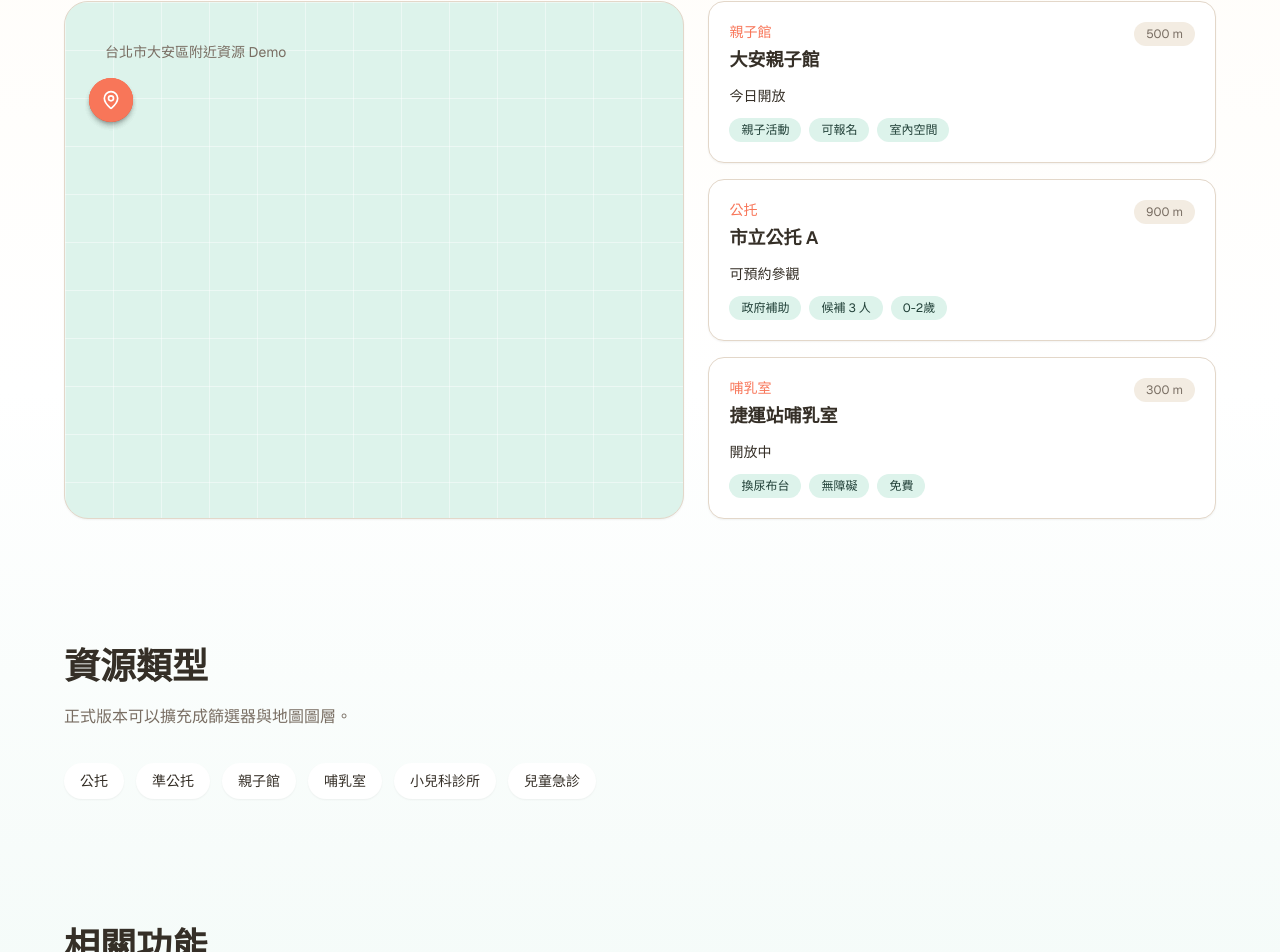
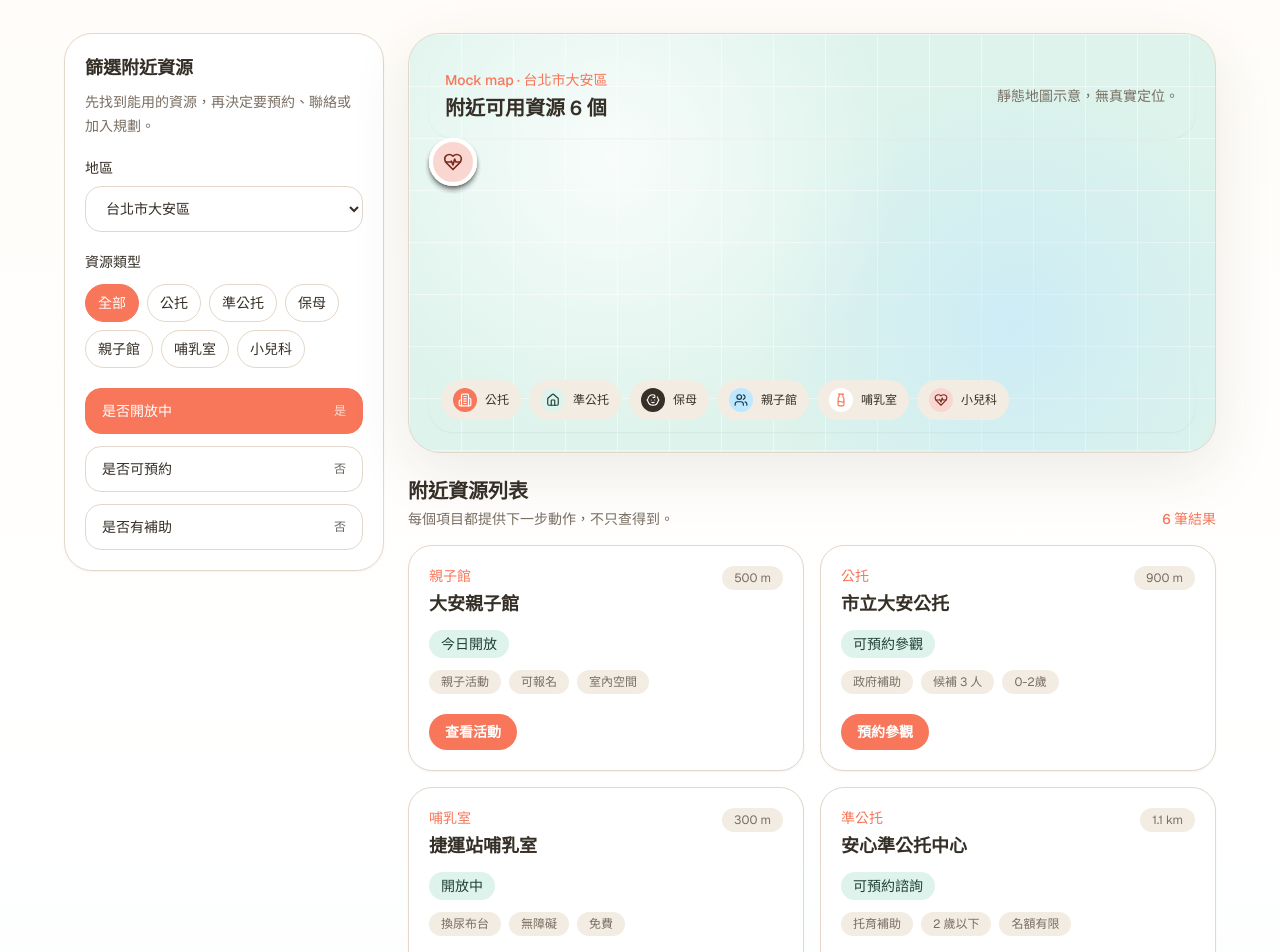
Before and after one commit to Sheng-Yu-Cheng/babymap, a Next.js app: page /resources in a window 1280 px wide. Shown: the part 528-1480 px from the top of the page. Built offline with nearby package versions, Linux system fonts and the light colour scheme.

Commit message:
polish resources

```diff
--- a/src/app/resources/page.tsx
+++ b/src/app/resources/page.tsx
@@ -12,7 +12,7 @@ export default function ResourcesPage() {
       <PageHero
         eyebrow="托育資源地圖"
         title="找到附近可用的育兒支持"
-        description="把托育、親子空間、照護設備與醫療資源放到同一個視角裡，讓社會支持變得可見。"
+        description="把托育、親子空間、照護設備與小兒科資源放到同一個入口，讓育兒支持不只查得到，也用得到。"
       />
       <ResourceMapSection />
       <Section title="資源類型" description="正式版本可以擴充成篩選器與地圖圖層。">
--- a/src/components/sections/ResourceMapSection.tsx
+++ b/src/components/sections/ResourceMapSection.tsx
@@ -1,36 +1,183 @@
-import { MapPin } from "lucide-react";
+"use client";
+
+import { Baby, Building2, HeartPulse, Home, Milk, Users } from "lucide-react";
+import { useMemo, useState } from "react";
 
 import { Section } from "@/components/Section";
 import { childcareResources } from "@/data/babymap";
+import { cn } from "@/lib/utils";
+
+const resourceTypes = ["全部", "公托", "準公托", "保母", "親子館", "哺乳室", "小兒科"];
+
+const markerStyles = {
+  公托: {
+    icon: Building2,
+    className: "bg-primary text-primary-foreground",
+  },
+  準公托: {
+    icon: Home,
+    className: "bg-secondary text-secondary-foreground",
+  },
+  保母: {
+    icon: Baby,
+    className: "bg-foreground text-primary-foreground",
+  },
+  親子館: {
+    icon: Users,
+    className: "bg-accent text-accent-foreground",
+  },
+  哺乳室: {
+    icon: Milk,
+    className: "bg-white text-primary",
+  },
+  小兒科: {
+    icon: HeartPulse,
+    className: "bg-[#f9d7d0] text-[#7a2c20]",
+  },
+};
+
+function getMarkerStyle(type: string) {
+  return markerStyles[type as keyof typeof markerStyles] ?? markerStyles.親子館;
+}
 
 export function ResourceMapSection() {
+  const [region, setRegion] = useState("台北市大安區");
+  const [resourceType, setResourceType] = useState("全部");
+  const [openOnly, setOpenOnly] = useState(true);
+  const [reservableOnly, setReservableOnly] = useState(false);
+  const [subsidizedOnly, setSubsidizedOnly] = useState(false);
+
+  const filteredResources = useMemo(
+    () =>
+      childcareResources.filter((resource) => {
+        if (resource.region !== region) return false;
+        if (resourceType !== "全部" && resource.type !== resourceType) return false;
+        if (openOnly && !resource.isOpen) return false;
+        if (reservableOnly && !resource.reservable) return false;
+        if (subsidizedOnly && !resource.subsidized) return false;
+        return true;
+      }),
+    [openOnly, region, reservableOnly, resourceType, subsidizedOnly],
+  );
+
   return (
     <Section
       id="resources"
       eyebrow="托育資源地圖"
-      title="讓附近的支持變得看得見"
-      description="MVP 使用假地圖面板與資源列表，先建立資訊層級，後續再決定是否接真實地圖服務。"
+      title="查得到，也用得到"
+      description="用靜態 mock map 呈現附近托育、照護、親子空間與醫療資源。這裡不使用真實地圖 API。"
       className="bg-white/48"
     >
-      <div className="grid gap-6 lg:grid-cols-[1.1fr_0.9fr]">
-        <div className="relative min-h-[320px] overflow-hidden rounded-3xl border border-border bg-secondary p-6 shadow-sm">
-          <div className="absolute inset-0 bg-[linear-gradient(90deg,rgba(255,255,255,.45)_1px,transparent_1px),linear-gradient(rgba(255,255,255,.45)_1px,transparent_1px)] bg-[size:48px_48px]" />
-          <div className="relative z-10 rounded-2xl bg-white/82 p-4 text-sm text-muted-foreground">
-            台北市大安區附近資源 Demo
+      <div className="grid gap-6 lg:grid-cols-[320px_1fr]">
+        <aside className="h-fit rounded-[1.75rem] border border-border bg-white p-5 shadow-sm lg:sticky lg:top-24">
+          <h3 className="text-lg font-semibold">篩選附近資源</h3>
+          <p className="mt-2 text-sm leading-6 text-muted-foreground">
+            先找到能用的資源，再決定要預約、聯絡或加入規劃。
+          </p>
+
+          <div className="mt-5 space-y-5">
+            <label className="block text-sm font-medium">
+              地區
+              <select
+                value={region}
+                onChange={(event) => setRegion(event.target.value)}
+                className="mt-2 w-full rounded-2xl border border-border bg-white px-4 py-3 outline-none focus:border-primary"
+              >
+                <option>台北市大安區</option>
+              </select>
+            </label>
+
+            <div>
+              <p className="text-sm font-medium">資源類型</p>
+              <div className="mt-3 flex flex-wrap gap-2">
+                {resourceTypes.map((type) => (
+                  <button
+                    key={type}
+                    type="button"
+                    onClick={() => setResourceType(type)}
+                    className={cn(
+                      "rounded-full border px-3 py-2 text-sm font-medium transition",
+                      resourceType === type
+                        ? "border-primary bg-primary text-primary-foreground"
+                        : "border-border bg-white text-foreground hover:border-primary",
+                    )}
+                  >
+                    {type}
+                  </button>
+                ))}
               </div>
-          {childcareResources.map((resource) => (
-            <div
+            </div>
+
+            <div className="grid gap-3">
+              <FilterToggle active={openOnly} onClick={() => setOpenOnly((value) => !value)}>
+                是否開放中
+              </FilterToggle>
+              <FilterToggle active={reservableOnly} onClick={() => setReservableOnly((value) => !value)}>
+                是否可預約
+              </FilterToggle>
+              <FilterToggle active={subsidizedOnly} onClick={() => setSubsidizedOnly((value) => !value)}>
+                是否有補助
+              </FilterToggle>
+            </div>
+          </div>
+        </aside>
+
+        <div className="space-y-6">
+          <div className="relative min-h-[420px] overflow-hidden rounded-[2rem] border border-border bg-secondary p-5 shadow-soft">
+            <div className="absolute inset-0 bg-[linear-gradient(90deg,rgba(255,255,255,.48)_1px,transparent_1px),linear-gradient(rgba(255,255,255,.48)_1px,transparent_1px)] bg-[size:52px_52px]" />
+            <div className="absolute inset-0 bg-[radial-gradient(circle_at_25%_30%,rgba(255,255,255,.8),transparent_18rem),radial-gradient(circle_at_75%_70%,rgba(191,230,255,.55),transparent_16rem)]" />
+
+            <div className="relative z-10 flex flex-col gap-3 rounded-3xl bg-white/88 p-4 shadow-sm sm:flex-row sm:items-center sm:justify-between">
+              <div>
+                <p className="text-sm font-medium text-primary">Mock map · {region}</p>
+                <h3 className="mt-1 text-xl font-semibold">附近可用資源 {filteredResources.length} 個</h3>
+              </div>
+              <p className="text-sm text-muted-foreground">靜態地圖示意，無真實定位。</p>
+            </div>
+
+            {filteredResources.map((resource) => {
+              const marker = getMarkerStyle(resource.type);
+              const MarkerIcon = marker.icon;
+
+              return (
+                <button
                   key={resource.id}
-              className={`absolute ${resource.position} z-10 flex h-11 w-11 items-center justify-center rounded-full bg-primary text-primary-foreground shadow-md`}
+                  type="button"
+                  className={`absolute ${resource.position} z-10 flex h-12 w-12 items-center justify-center rounded-full border-4 border-white shadow-md ${marker.className}`}
                   title={resource.name}
                 >
-              <MapPin className="h-5 w-5" aria-hidden="true" />
+                  <MarkerIcon className="h-5 w-5" aria-hidden="true" />
+                </button>
+              );
+            })}
+
+            <div className="absolute bottom-5 left-5 right-5 z-10 flex flex-wrap gap-2 rounded-3xl bg-white/88 p-3 shadow-sm">
+              {Object.entries(markerStyles).map(([type, marker]) => {
+                const MarkerIcon = marker.icon;
+
+                return (
+                  <span key={type} className="inline-flex items-center gap-2 rounded-full bg-muted px-3 py-2 text-xs font-medium">
+                    <span className={cn("flex h-6 w-6 items-center justify-center rounded-full", marker.className)}>
+                      <MarkerIcon className="h-3.5 w-3.5" aria-hidden="true" />
+                    </span>
+                    {type}
+                  </span>
+                );
+              })}
             </div>
-          ))}
           </div>
-        <div className="grid gap-4">
-          {childcareResources.map((resource) => (
-            <article key={resource.id} className="rounded-2xl border border-border bg-white p-5 shadow-sm">
+
+          <div>
+            <div className="mb-4 flex flex-col gap-2 sm:flex-row sm:items-end sm:justify-between">
+              <div>
+                <h3 className="text-xl font-semibold">附近資源列表</h3>
+                <p className="mt-1 text-sm text-muted-foreground">每個項目都提供下一步動作，不只查得到。</p>
+              </div>
+              <span className="text-sm font-medium text-primary">{filteredResources.length} 筆結果</span>
+            </div>
+            <div className="grid gap-4 xl:grid-cols-2">
+              {filteredResources.map((resource) => (
+                <article key={resource.id} className="rounded-[1.5rem] border border-border bg-white p-5 shadow-sm">
                   <div className="flex items-start justify-between gap-4">
                     <div>
                       <p className="text-sm font-medium text-primary">{resource.type}</p>
@@ -40,18 +187,52 @@ export function ResourceMapSection() {
                       {resource.distance}
                     </span>
                   </div>
-              <p className="mt-3 text-sm font-medium">{resource.status}</p>
+                  <p className="mt-3 inline-flex rounded-full bg-secondary px-3 py-1 text-sm font-medium text-secondary-foreground">
+                    {resource.status}
+                  </p>
                   <div className="mt-3 flex flex-wrap gap-2">
                     {resource.tags.map((tag) => (
-                  <span key={tag} className="rounded-full bg-secondary px-3 py-1 text-xs text-secondary-foreground">
+                      <span key={tag} className="rounded-full bg-muted px-3 py-1 text-xs text-muted-foreground">
                         {tag}
                       </span>
                     ))}
                   </div>
+                  <button
+                    type="button"
+                    className="mt-5 inline-flex rounded-full bg-primary px-4 py-2 text-sm font-semibold text-primary-foreground"
+                  >
+                    {resource.action}
+                  </button>
                 </article>
               ))}
+            </div>
+          </div>
         </div>
       </div>
     </Section>
   );
 }
+
+function FilterToggle({
+  active,
+  children,
+  onClick,
+}: {
+  active: boolean;
+  children: React.ReactNode;
+  onClick: () => void;
+}) {
+  return (
+    <button
+      type="button"
+      onClick={onClick}
+      className={cn(
+        "flex items-center justify-between rounded-2xl border px-4 py-3 text-left text-sm font-medium transition",
+        active ? "border-primary bg-primary text-primary-foreground" : "border-border bg-white text-foreground",
+      )}
+    >
+      {children}
+      <span className="text-xs opacity-75">{active ? "是" : "否"}</span>
+    </button>
+  );
+}
--- a/src/data/babymap.ts
+++ b/src/data/babymap.ts
@@ -263,17 +263,27 @@ export const childcareResources = [
     id: "r1",
     name: "大安親子館",
     type: "親子館",
+    region: "台北市大安區",
     distance: "500 m",
     status: "今日開放",
+    isOpen: true,
+    reservable: true,
+    subsidized: false,
+    action: "查看活動",
     tags: ["親子活動", "可報名", "室內空間"],
     position: "left-[18%] top-[34%]",
   },
   {
     id: "r2",
-    name: "市立公托 A",
+    name: "市立大安公托",
     type: "公托",
+    region: "台北市大安區",
     distance: "900 m",
     status: "可預約參觀",
+    isOpen: true,
+    reservable: true,
+    subsidized: true,
+    action: "預約參觀",
     tags: ["政府補助", "候補 3 人", "0-2歲"],
     position: "left-[58%] top-[24%]",
   },
@@ -281,10 +291,57 @@ export const childcareResources = [
     id: "r3",
     name: "捷運站哺乳室",
     type: "哺乳室",
+    region: "台北市大安區",
     distance: "300 m",
     status: "開放中",
+    isOpen: true,
+    reservable: false,
+    subsidized: false,
+    action: "查看位置",
     tags: ["換尿布台", "無障礙", "免費"],
     position: "left-[72%] top-[64%]",
+  },
+  {
+    id: "r4",
+    name: "安心準公托中心",
+    type: "準公托",
+    region: "台北市大安區",
+    distance: "1.1 km",
+    status: "可預約諮詢",
+    isOpen: true,
+    reservable: true,
+    subsidized: true,
+    action: "預約諮詢",
+    tags: ["托育補助", "2 歲以下", "名額有限"],
+    position: "left-[36%] top-[68%]",
+  },
+  {
+    id: "r5",
+    name: "合格保母林小姐",
+    type: "保母",
+    region: "台北市大安區",
+    distance: "1.4 km",
+    status: "今日可媒合",
+    isOpen: true,
+    reservable: true,
+    subsidized: true,
+    action: "查看檔案",
+    tags: ["政府登記", "到府照顧", "臨時托育"],
+    position: "left-[78%] top-[28%]",
+  },
+  {
+    id: "r6",
+    name: "仁愛小兒科",
+    type: "小兒科",
+    region: "台北市大安區",
+    distance: "1.8 km",
+    status: "看診中",
+    isOpen: true,
+    reservable: false,
+    subsidized: false,
+    action: "查看電話",
+    tags: ["疫苗諮詢", "兒童門診", "晚診"],
+    position: "left-[45%] top-[42%]",
   },
 ];
 
```
Lines whose indentation alone changed are shown as unchanged.
